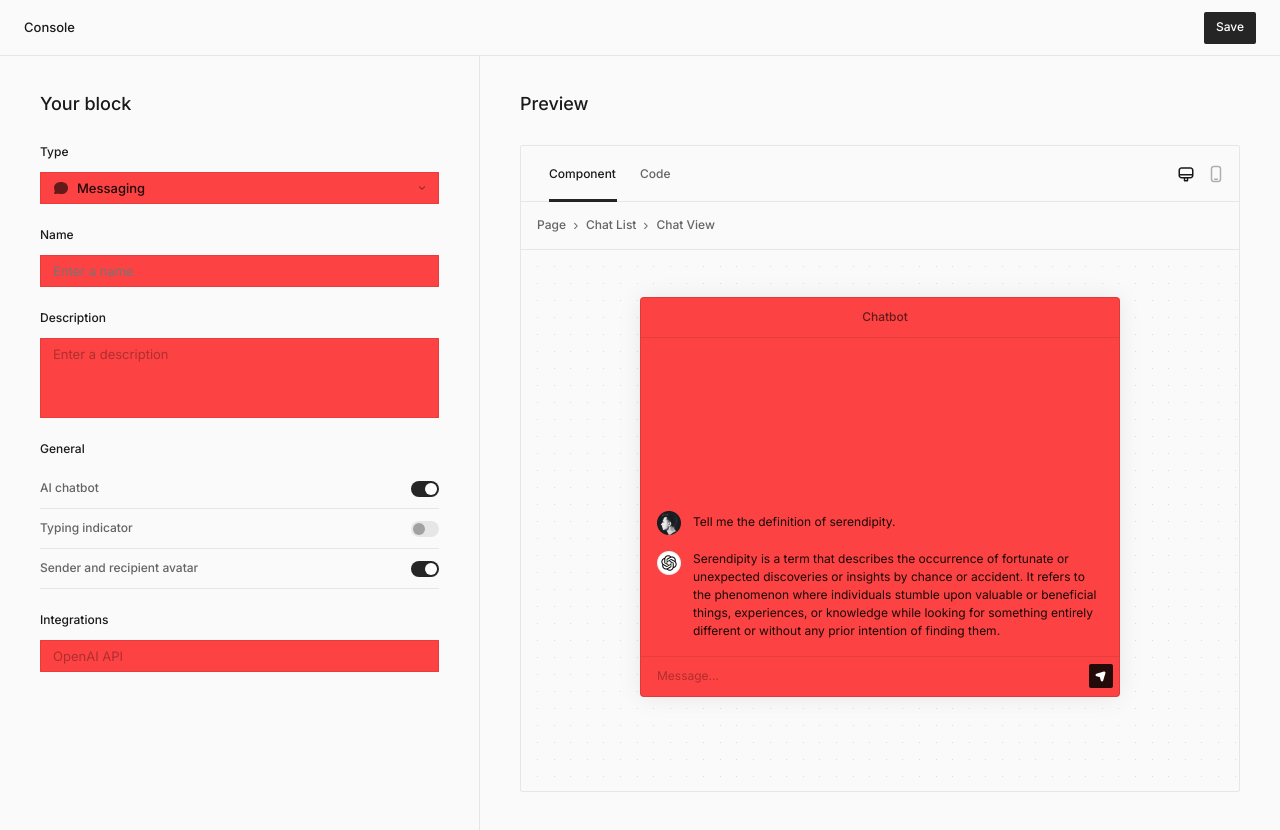
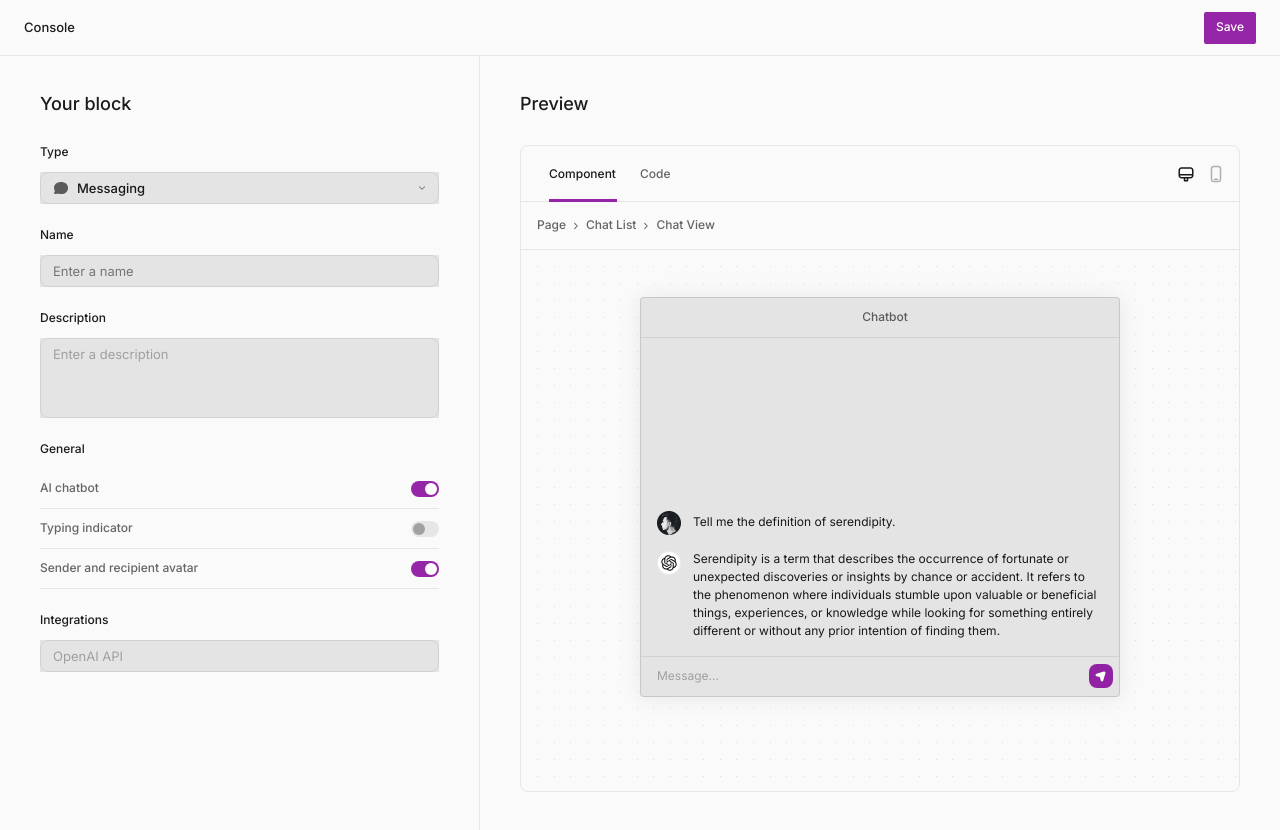
Before and after one commit to Kitenite/0.demo.react, a React (Vite) app: page / in a window 1280 px wide. Built offline with nearby package versions, Linux system fonts and the light colour scheme.

Commit message:
Synched styleguide.css from 0.engineering plugin

```diff
--- a/styleguide.css
+++ b/styleguide.css
@@ -5,15 +5,15 @@
     --spacing-spacing-md: 16px;
     --spacing-spacing-xs: 8px;
     --themes-color-dot: #00000029;
-    --themes-color-input-background: #FC4242;
+    --themes-color-input-background: #E4E4E4;
     --themes-color-text-primary: #000000E5;
     --themes-color-border-primary: #0000001F;
     --themes-color-background: #FAFAFA;
     --themes-color-border-secondary: #00000014;
     --themes-border-radius-medium: 4px;
     --themes-color-text-tertiary: #0000004D;
-    --themes-border-radius-small: 2px;
-    --themes-color-button-fill: #000000D9;
+    --themes-border-radius-small: 8px;
+    --themes-color-button-fill: #830098D9;
     --themes-color-button-text: #FFFFFF;
     --themes-color-text-secondary: #00000099;
 }
@@ -39,16 +39,14 @@
     --spacing-spacing-xs: 2px;
 }
 [data-themes-mode="minimal"] {
-    --themes-color-input-background: #FC4242;
+    --themes-color-input-background: #E4E4E4;
     --themes-color-background: #FAFAFA;
     --themes-border-radius-medium: 4px;
-    --themes-border-radius-small: 2px;
-    --themes-color-button-fill: #000000D9;
+    --themes-color-button-fill: #830098D9;
 }
 [data-themes-mode="rounded"] {
     --themes-color-input-background: #FAFAFA;
     --themes-color-background: #FFFFFF;
     --themes-border-radius-medium: 12px;
-    --themes-border-radius-small: 8px;
     --themes-color-button-fill: #007AFF;
 }
```
